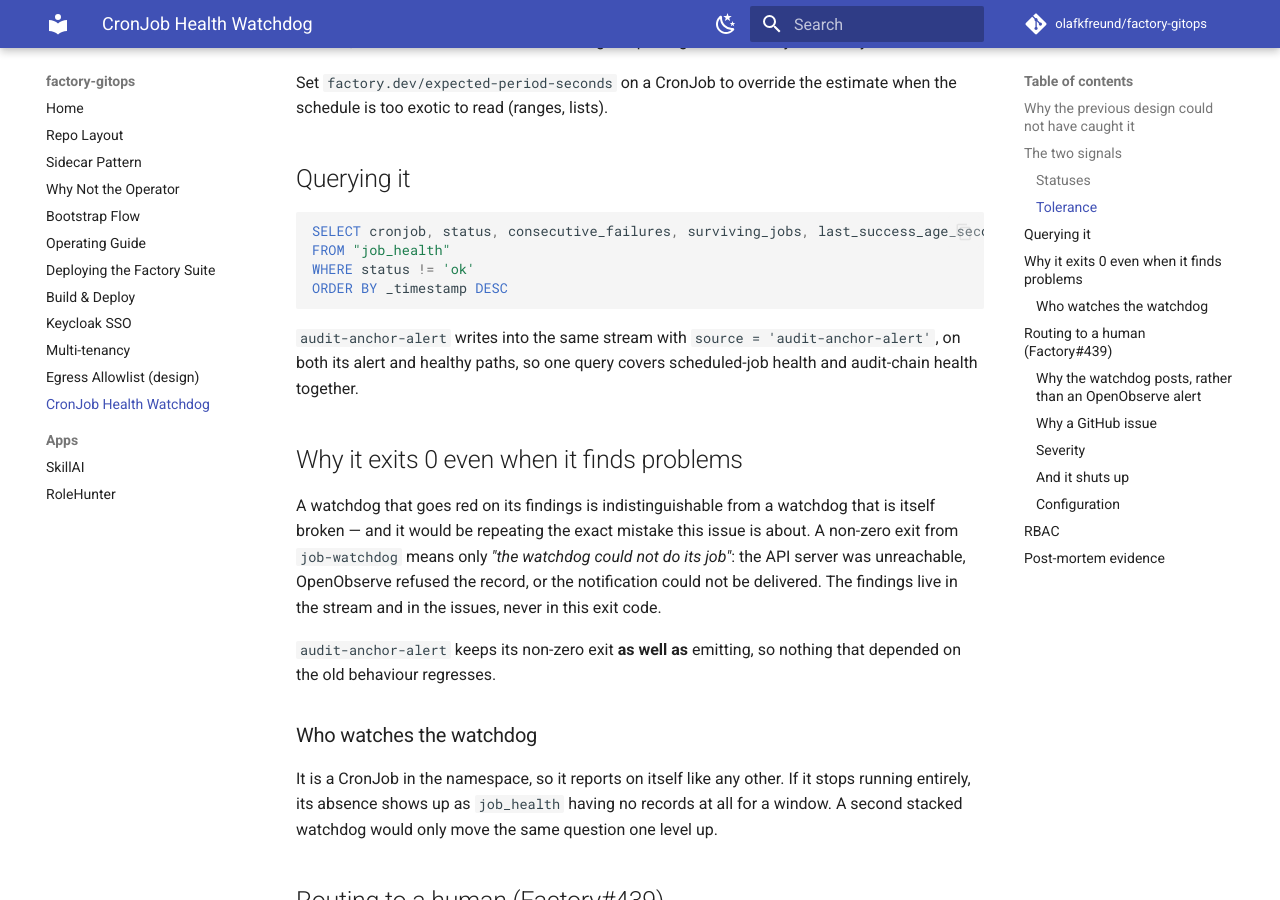
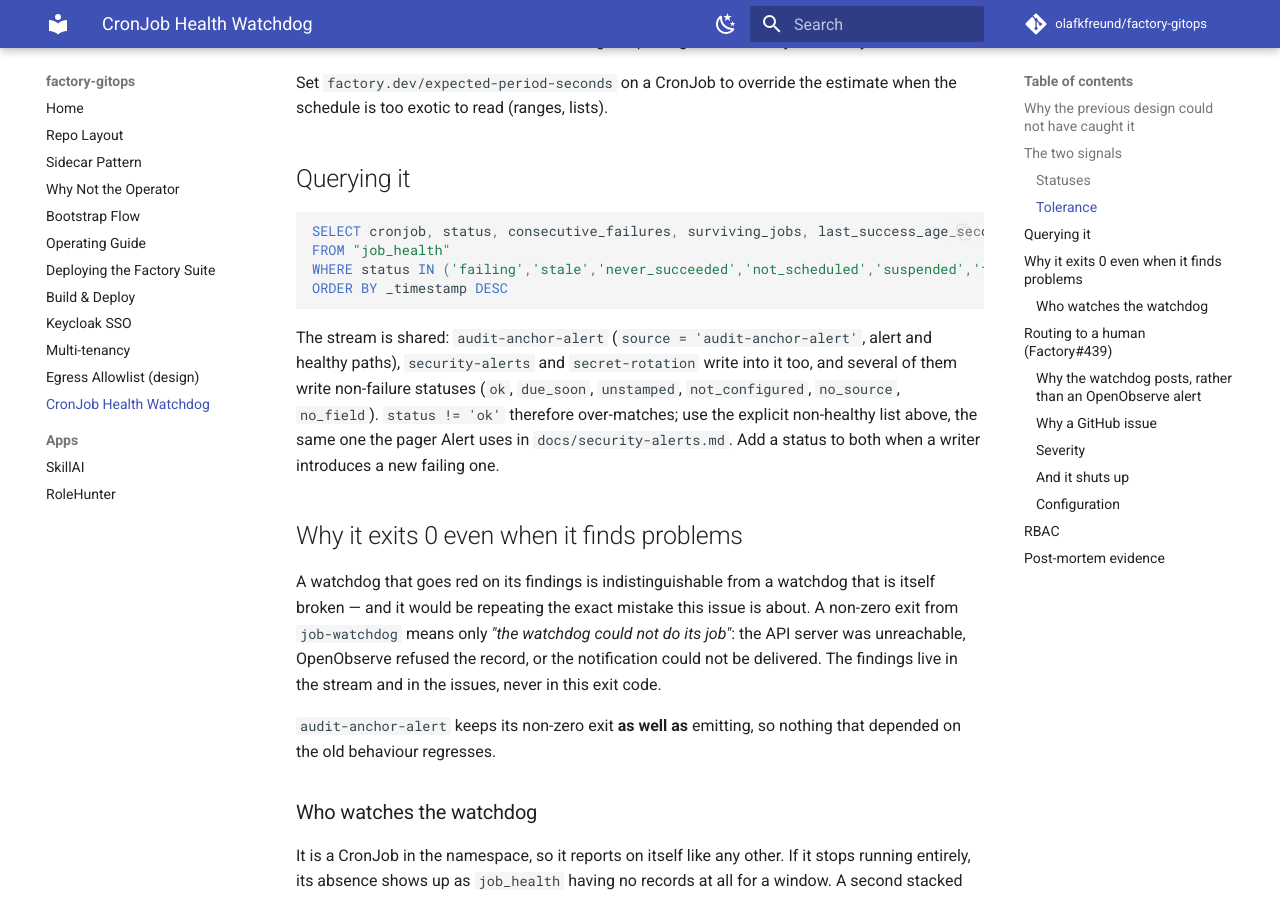
Before and after one commit to olafkfreund/factory-gitops, an MkDocs documentation site: the page built from docs/job-health-watchdog.md, in a window 1280 px wide and 900 px high, scrolled down 1685 px. Built offline with MkDocs 1.6.1 and Material for MkDocs 9.7.7, drawn with Linux system fonts in a browser that asks for light colours; comment, search, counter and statistics services are not loaded.

````diff
--- a/docs/job-health-watchdog.md
+++ b/docs/job-health-watchdog.md
@@ -73,13 +73,16 @@ when the schedule is too exotic to read (ranges, lists).
 ```sql
 SELECT cronjob, status, consecutive_failures, surviving_jobs, last_success_age_seconds
 FROM "job_health"
-WHERE status != 'ok'
+WHERE status IN ('failing','stale','never_succeeded','not_scheduled','suspended','firing','error','overdue','missing')
 ORDER BY _timestamp DESC
 ```
 
-`audit-anchor-alert` writes into the same stream with `source =
-'audit-anchor-alert'`, on both its alert and healthy paths, so one query covers
-scheduled-job health and audit-chain health together.
+The stream is shared: `audit-anchor-alert` (`source = 'audit-anchor-alert'`, alert and healthy
+paths), `security-alerts` and `secret-rotation` write into it too, and several of them write
+non-failure statuses (`ok`, `due_soon`, `unstamped`, `not_configured`, `no_source`, `no_field`).
+`status != 'ok'` therefore over-matches; use the explicit non-healthy list above, the same one
+the pager Alert uses in `docs/security-alerts.md`. Add a status to both when a writer introduces
+a new failing one.
 
 ## Why it exits 0 even when it finds problems
 
````
Also changed, not shown: docs/restore.md (+10 -0 lines), 4 other files.
